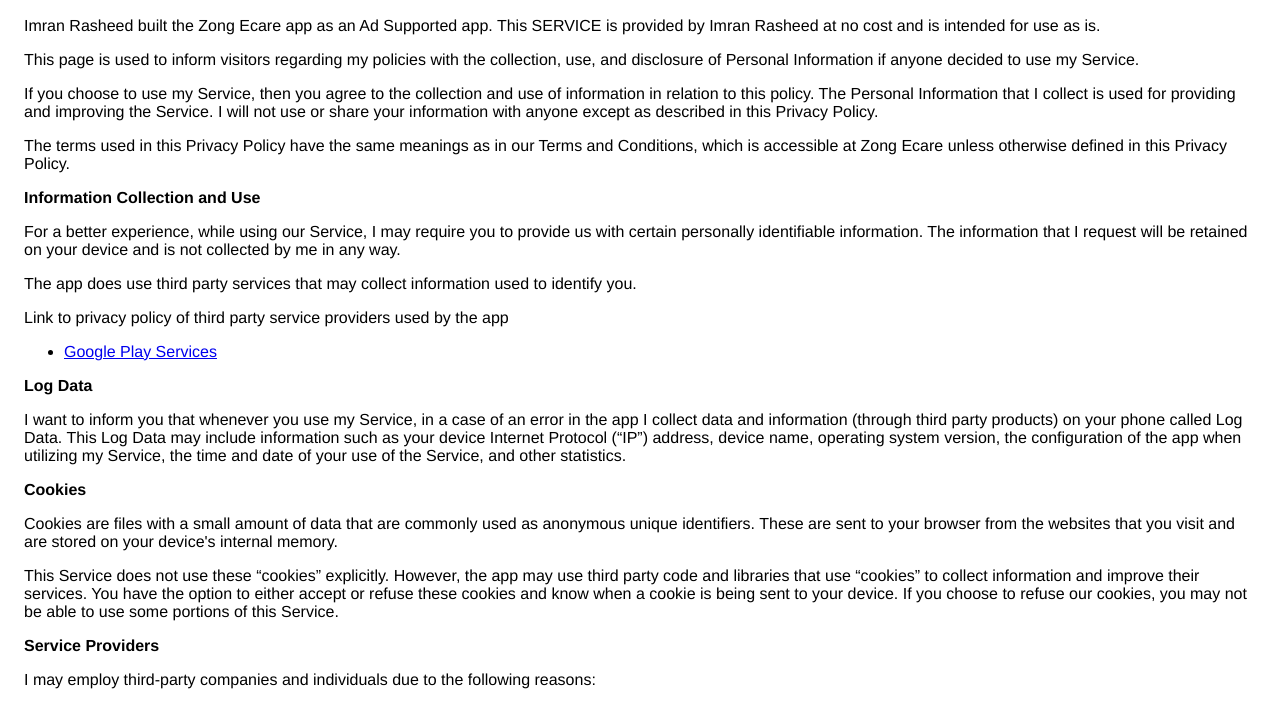
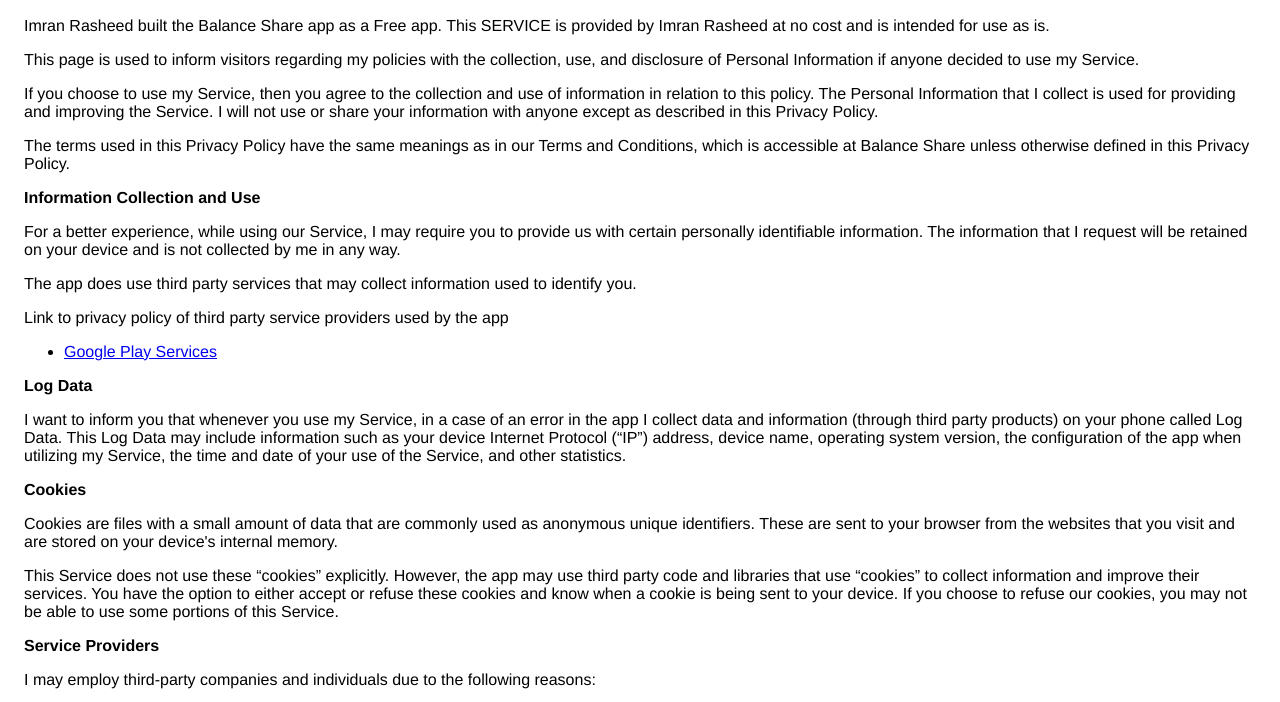
Before and after one commit to fahadboss/privacy_policy, a plain HTML site: page index.html in a window 1280 px wide. Shown: the part 75-777 px from the top of the page. Drawn offline with Linux system fonts and the light colour scheme.

Commit message:
Update for Balance Share app

```diff
--- a/index.html
+++ b/index.html
@@ -7,7 +7,7 @@
       <style> body { font-family: 'Helvetica Neue', Helvetica, Arial, sans-serif; padding:1em; } </style>
     </head>
     <body>
-    <h2>Privacy Policy</h2> <p> Imran Rasheed built the Zong Ecare app as an Ad Supported app. This SERVICE is provided by
+    <h2>Privacy Policy</h2> <p> Imran Rasheed built the Balance Share app as a Free app. This SERVICE is provided by
                     Imran Rasheed at no cost and is intended for use as is.
                   </p> <p>This page is used to inform visitors regarding my policies with the collection, use, and disclosure
                     of Personal Information if anyone decided to use my Service.
@@ -16,7 +16,7 @@
                     the Service. I will not use or share your information with anyone except as described
                     in this Privacy Policy.
                   </p> <p>The terms used in this Privacy Policy have the same meanings as in our Terms and Conditions, which is
-                    accessible at Zong Ecare unless otherwise defined in this Privacy Policy.
+                    accessible at Balance Share unless otherwise defined in this Privacy Policy.
                   </p> <p><strong>Information Collection and Use</strong></p> <p>For a better experience, while using our Service, I may require you to provide us with certain
                     personally identifiable information. The information that I request will be retained on your device and is not collected by me in any way.
                   </p> <p>The app does use third party services that may collect information used to identify you.</p> <div><p>Link to privacy policy of third party service providers used by the app</p> <ul><li><a href="https://www.google.com/policies/privacy/" target="_blank">Google Play Services</a></li><!----><!----><!----><!----><!----><!----><!----></ul></div> <p><strong>Log Data</strong></p> <p> I want to inform you that whenever you use my Service, in a case of
@@ -55,6 +55,5 @@
                   </p> <p><strong>Contact Us</strong></p> <p>If you have any questions or suggestions about my Privacy Policy, do not hesitate to contact
                     me.
                   </p>
-<p><a href="mailto:imranrasheed041@gmail.com">imranrasheed041@gmail.com</a>
     </body>
     </html>
```
